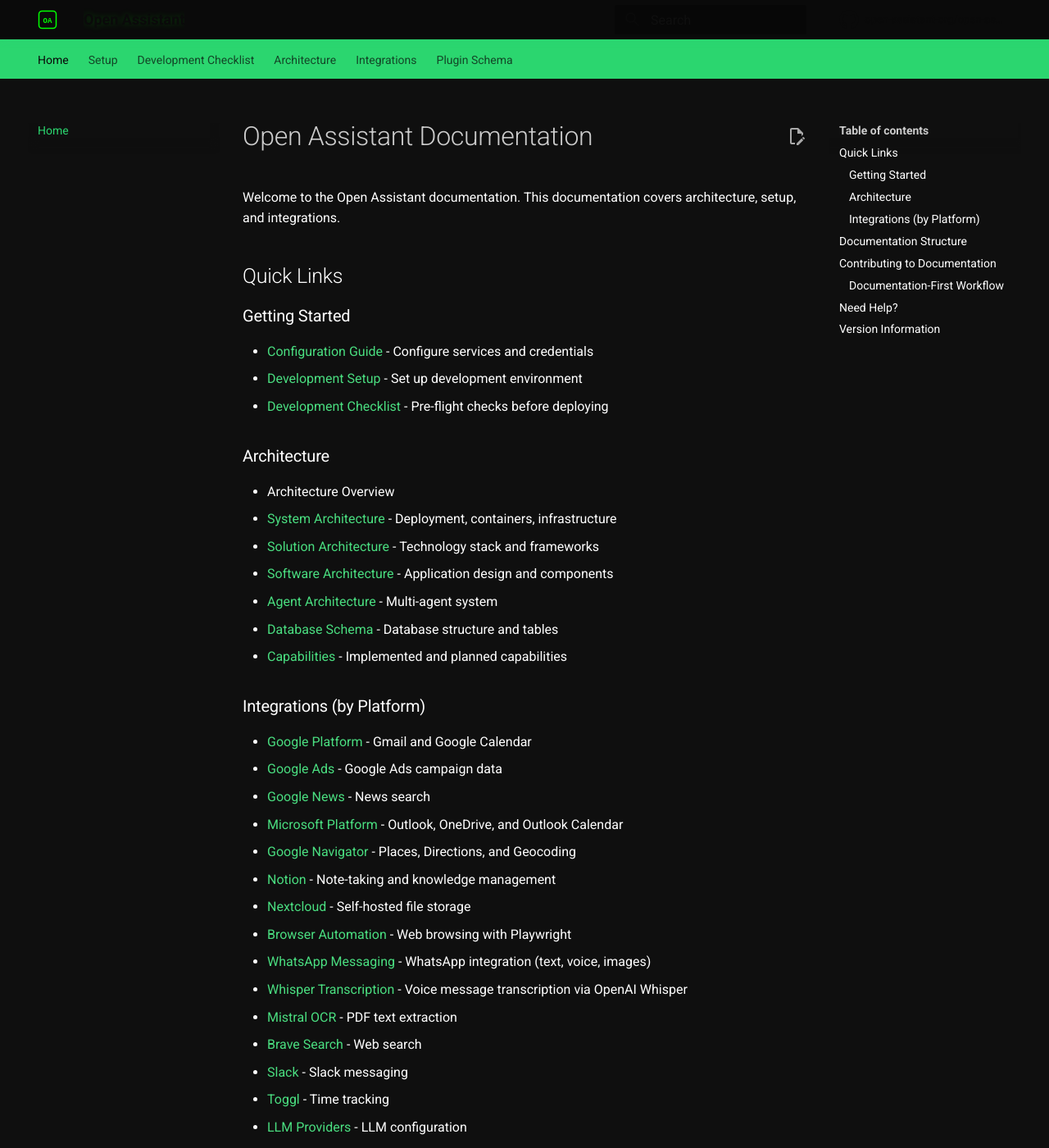
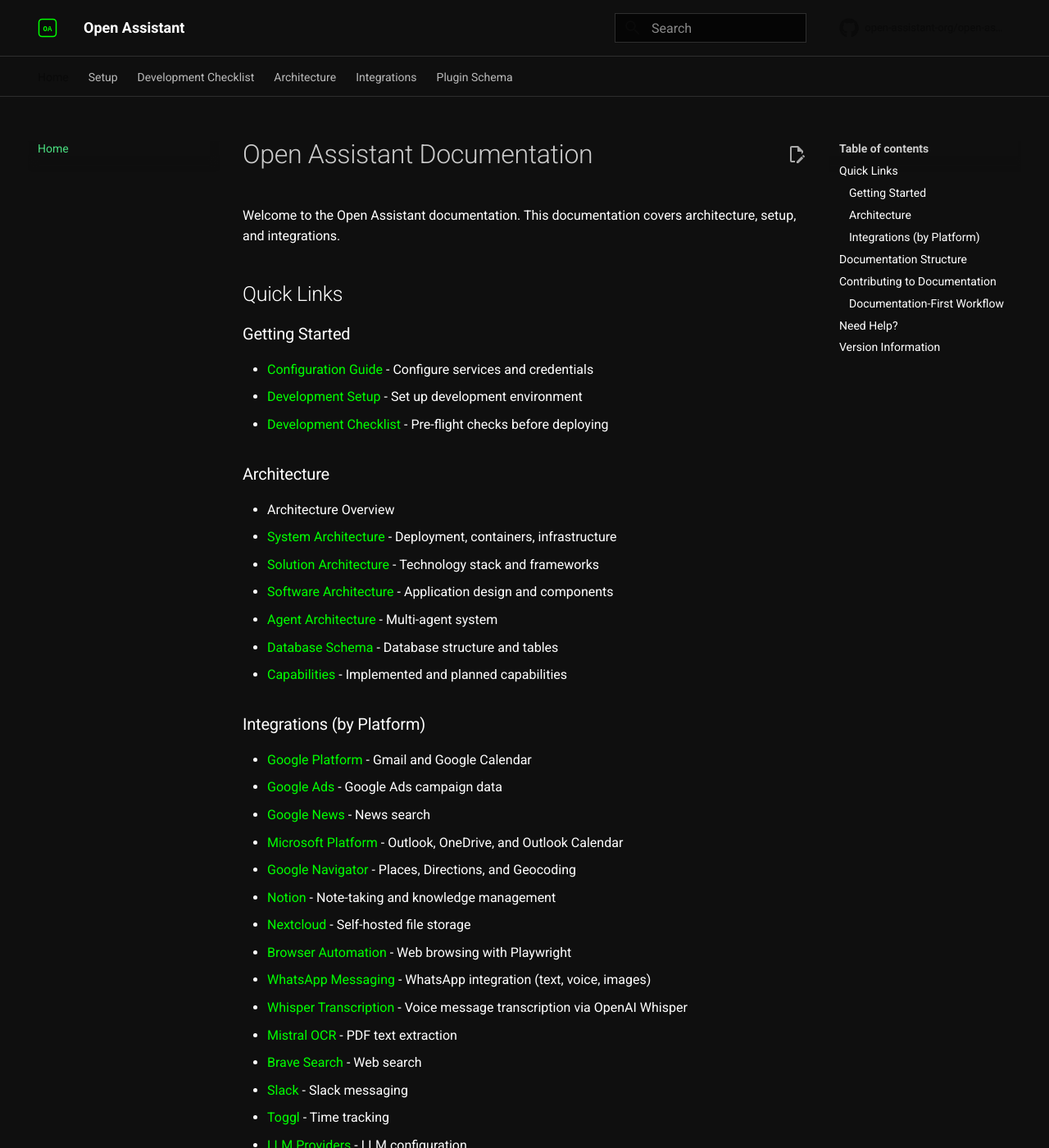
Before and after one commit to open-assistant-org/open-assistant, an MkDocs documentation site: the page built from docs/index.md, in a window 1280 px wide and 1400 px high. Shown: the whole window at 82% size. Built offline with MkDocs 1.6.1 and Material for MkDocs 9.7.7, drawn with Linux system fonts in a browser that asks for light colours; comment, search, counter and statistics services are not loaded.

Commit message:
update documentation styling

```diff
--- a/docs/stylesheets/extra.css
+++ b/docs/stylesheets/extra.css
@@ -49,47 +49,109 @@
   --md-search-result-highlight-color: #4ade80;
 }
 
-/* Header / sidebar sit on the dark surface like the app's cards. */
+/*
+ * Header — aligned to the blog navbar (blog.open-assistant.org):
+ *   flat, no glow, a thin 1px #2e2e2e bottom border (blog's --color-border),
+ *   page-bg #0f0f0f, and the brand wordmark in pure neon green #00ff00
+ *   (blog's --color-primary, .navbar-title). The rest of the site stays toned down.
+ */
 .md-header {
-  background: #0a0a0a;
-  box-shadow: 0 0 12px rgba(52, 211, 153, 0.12);
+  background: #0f0f0f;
+  border-bottom: 1px solid #2e2e2e;
+  box-shadow: none;
 }
 
 .md-header[data-md-state="shadow"] {
-  box-shadow: 0 0 12px rgba(52, 211, 153, 0.12);
+  box-shadow: none;
+}
+
+/* A bit of vertical air, closer to the blog navbar's generous padding. */
+.md-header__inner {
+  padding-top: 0.5rem;
+  padding-bottom: 0.5rem;
+}
+
+/* Tab strip stays flat on the same dark bg, separated by the border. */
+.md-tabs {
+  background: #0f0f0f;
+  border-bottom: 1px solid #2e2e2e;
 }
 
 .md-sidebar {
   background: #0f0f0f;
 }
 
-/* Subtle glow on the site title (pure neon green, low opacity — accent only). */
-.md-header__title {
-  text-shadow: 0 0 8px rgba(0, 255, 0, 0.2);
+/*
+ * Header kept calm — the green OA logo carries the brand, so the wordmark is
+ * clean white rather than neon green (pure #00ff00 looked garish on the header,
+ * especially the mobile drawer). Header + nav are identical on desktop & mobile.
+ */
+.md-header__title,
+.md-header__title:hover {
+  color: #ffffff;
 }
 
-/* Active nav uses the primary emerald; only active/hover get a faint glow. */
-.md-nav__item--active > .md-nav__link {
+/*
+ * Header links + ALL icons (hamburger, search, repo, theme) — readable on the
+ * dark bg: light grey at rest, emerald on hover. Material's default slate is
+ * near-invisible on #0f0f0f, which made the mobile hamburger invisible.
+ */
+.md-header__link,
+.md-header__button.md-icon,
+.md-search__icon,
+.md-search__input::placeholder {
+  color: #cccccc;
+}
+
+.md-header__link:hover,
+.md-header__button.md-icon:hover,
+.md-search__icon:hover {
   color: #2bd66f;
 }
 
-.md-nav__link:focus,
-.md-nav__link:hover {
-  color: #34d399;
-  text-shadow: 0 0 6px rgba(52, 211, 153, 0.2);
+/* The hamburger/back/forward buttons in the mobile nav drawer header. */
+.md-nav__icon,
+.md-nav__button.md-icon {
+  color: #cccccc;
+}
+.md-nav__icon:hover,
+.md-nav__button.md-icon:hover {
+  color: #2bd66f;
 }
 
-/* Links: emerald, not pure neon green. */
+/* Tab links (the navbar below the header): readable grey at rest. */
+.md-tabs__link {
+  color: #cccccc;
+  opacity: 0.9;
+}
+
+/*
+ * Active tab — make the current section unmistakable: bold + neon green
+ * (blog --color-primary), so it stands out from the rest of the row instead of
+ * reading as dark-on-dark.
+ */
+.md-tabs__link--active {
+  color: #00ff00;
+  font-weight: 700;
+  opacity: 1;
+}
+
+.md-tabs__link:hover {
+  color: #00ff00;
+  opacity: 1;
+}
+
+/* Links: pure neon green, matching the blog's --color-primary. */
 .md-typeset a {
-  color: #4ade80;
+  color: #00ff00;
 }
 .md-typeset a:hover {
-  color: #34d399;
+  color: #00aa00;
 }
 
-/* Inline code: muted green on near-black. */
+/* Inline code: pure neon green on near-black. */
 .md-typeset code {
-  color: #7ee787;
+  color: #00ff00;
   background: #050505;
   border: 1px solid #2e2e2e;
 }
@@ -99,10 +161,22 @@
   background: #050505;
 }
 
-/* Active tabs get the emerald accent. */
-.md-tabs__link--active,
-.md-tabs__link:hover {
-  color: #2bd66f;
+/*
+ * Search box — give it a visible border and readable typed text on the dark
+ * header (Material's default field is invisible on #0f0f0f).
+ */
+.md-search__input {
+  background: #050505;
+  border: 1px solid #2e2e2e;
+  color: #ffffff;
+}
+
+.md-search__input:hover {
+  border-color: #2bd66f;
+}
+
+.md-search__input::placeholder {
+  color: #888888;
 }
 
 /* Copy button hover glows faintly. */
```
